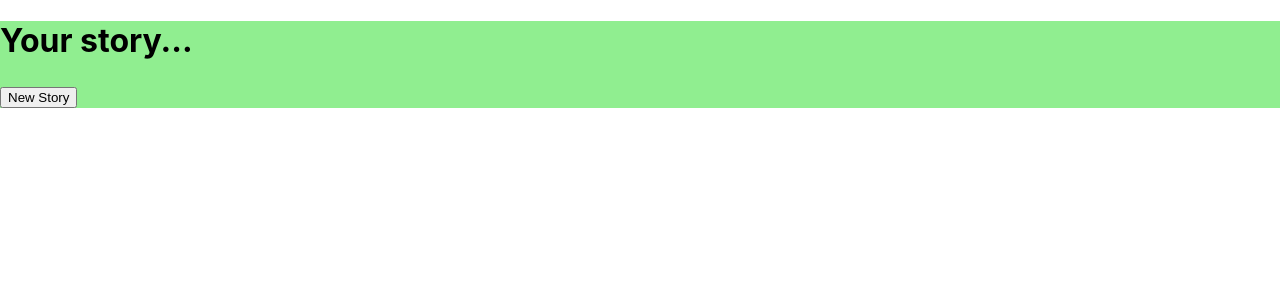
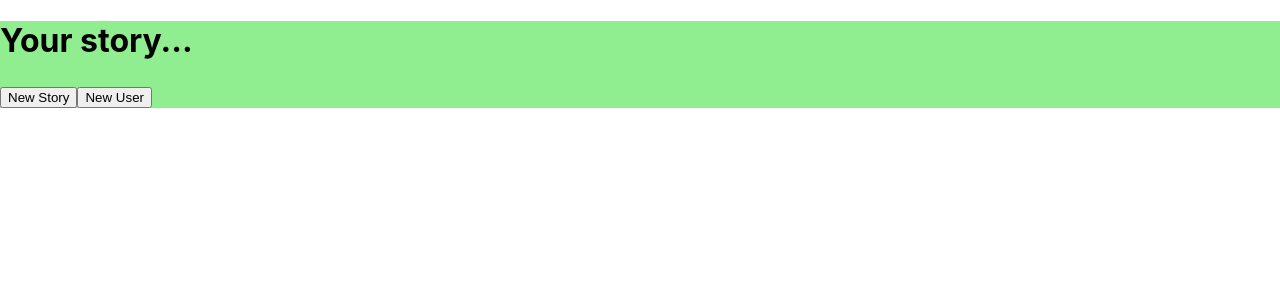
Before and after one commit to franco-ortega/ts-02-storybook, a React (Create React App) app: page /story in a window 1280 px wide. Shown: the top 300 px of the page. Built offline with nearby package versions, Linux system fonts and the light colour scheme.

Commit message:
add New User button that resets all state

```diff
--- a/src/components/app/App.tsx
+++ b/src/components/app/App.tsx
@@ -51,10 +51,10 @@ const App: React.FC = () => {
             exact path="/story"
             render={() =>
               <Story
-                completed={completed}
-                setCompleted={setCompleted}
+                setUserName={setUserName}
                 userSelections={userSelections}
                 setUserSelections={setUserSelections}
+                setCompleted={setCompleted}
               />
             }
           />
--- a/src/components/story/Story.tsx
+++ b/src/components/story/Story.tsx
@@ -6,16 +6,17 @@ import { userSelections } from '../../utils/types';
 import { completedChapters } from '../../utils/interfaces';
 
 interface Props {
-  completed: completedChapters,
-  setCompleted: React.Dispatch<React.SetStateAction<completedChapters>>,
-  userSelections: userSelections,
-  setUserSelections: React.Dispatch<React.SetStateAction<userSelections>>
+  setUserName: React.Dispatch<React.SetStateAction<string>>;
+  userSelections: userSelections;
+  setUserSelections: React.Dispatch<React.SetStateAction<userSelections>>;
+  setCompleted: React.Dispatch<React.SetStateAction<completedChapters>>;
 }
 
 const Story: React.FC<Props> = ({
-  setCompleted,
+  setUserName,
   userSelections,
-  setUserSelections
+  setUserSelections,
+  setCompleted
 }) => {
   const history = useHistory();
 
@@ -27,9 +28,16 @@ const Story: React.FC<Props> = ({
   }, '');
 
   const onNewStoryClick = () => {
+    setUserSelections([]);
     setCompleted({});
+    history.push('/chapters');
+  };
+
+  const onNewUserClick = () => {
+    setUserName('');
     setUserSelections([]);
-    history.push('/chapters');
+    setCompleted({});
+    history.push('/');
   };
 
   return (
@@ -37,15 +45,16 @@ const Story: React.FC<Props> = ({
       <h1>Your story...</h1>
       <p>{userStory}</p>
       <button onClick={onNewStoryClick}>New Story</button>
+      <button onClick={onNewUserClick}>New User</button>
     </main>
   );
 };
 
 Story.propTypes = {
-  completed: PropTypes.shape({}).isRequired,
-  setCompleted: PropTypes.func.isRequired,
+  setUserName: PropTypes.func.isRequired,
   userSelections: PropTypes.array.isRequired,
-  setUserSelections: PropTypes.func.isRequired
+  setUserSelections: PropTypes.func.isRequired,
+  setCompleted: PropTypes.func.isRequired
 };
 
 export default Story;
```
